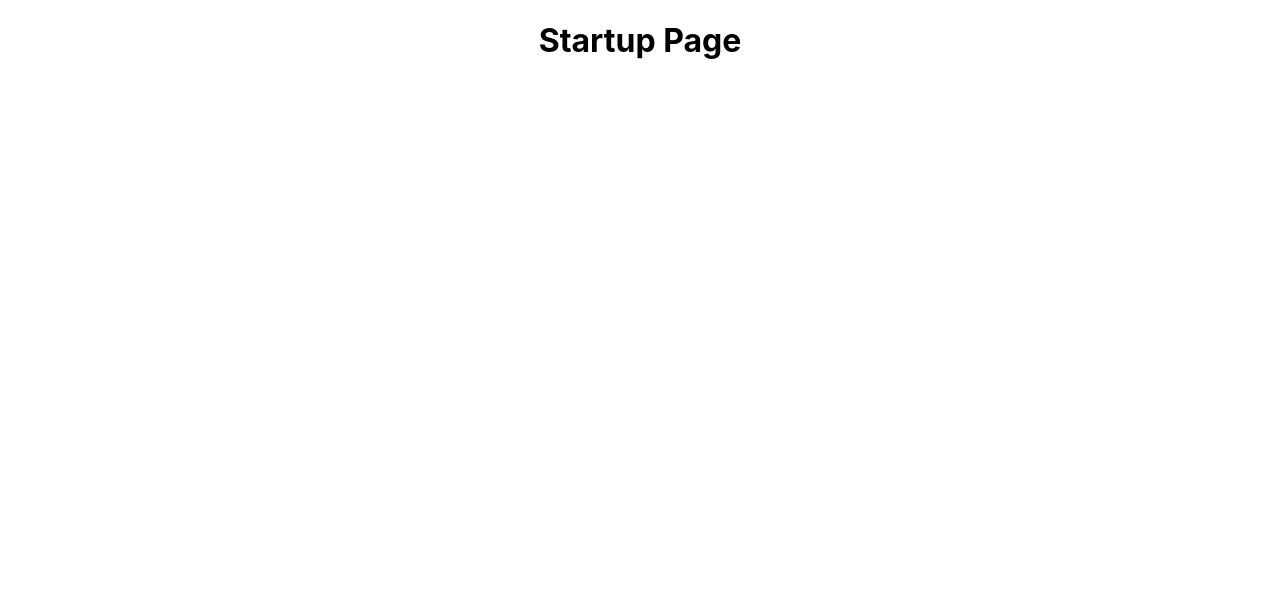
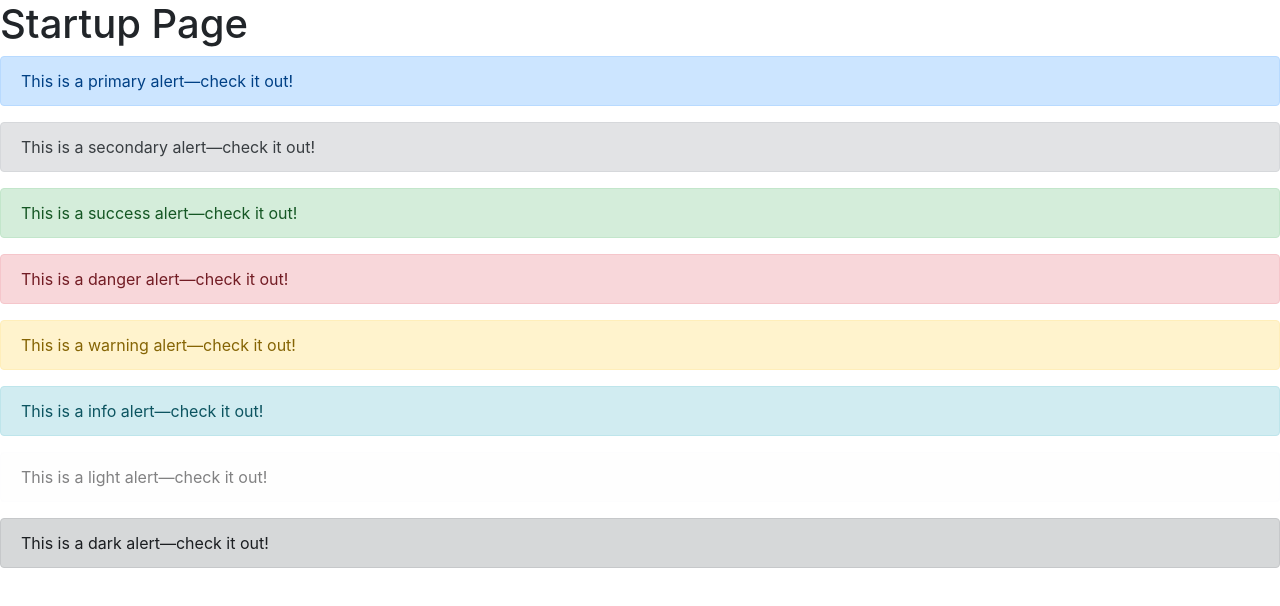
Before and after one commit to kamilkodzi/landingPage, a React (Create React App) app: page / in a window 1280 px wide. Shown: the top 606 px of the page. Built offline with nearby package versions, Linux system fonts and the light colour scheme.

Commit message:
bootstrap added and theme chaged in to solar

```diff
--- a/package.json
+++ b/package.json
@@ -6,7 +6,9 @@
     "@testing-library/jest-dom": "^4.2.4",
     "@testing-library/react": "^9.3.3",
     "@testing-library/user-event": "^7.1.2",
+    "bootstrap": "^4.4.1",
     "react": "^16.12.0",
+    "react-bootstrap": "^1.0.0-beta.16",
     "react-dom": "^16.12.0",
     "react-scripts": "3.3.0"
   },
--- a/src/App.js
+++ b/src/App.js
@@ -1,11 +1,27 @@
 import React from 'react';
-import logo from './logo.svg';
 import './App.css';
+import Alert from 'react-bootstrap/Alert'
 
 function App() {
   return (
-    <div className="App">
+    <div>
     <h1>Startup Page</h1>
+    {
+      [
+        'primary',
+        'secondary',
+        'success',
+        'danger',
+        'warning',
+        'info',
+        'light',
+        'dark',
+      ].map((variant, idx) => (
+        <Alert key={idx} variant={variant}>
+          This is a {variant} alert—check it out!
+        </Alert>
+      ))
+    }
     </div>
   );
 }
--- a/src/index.js
+++ b/src/index.js
@@ -1,12 +1,8 @@
 import React from 'react';
 import ReactDOM from 'react-dom';
+import 'bootstrap/dist/css/bootstrap.min.css'
 import './index.css';
 import App from './App';
-import * as serviceWorker from './serviceWorker';
+
 
 ReactDOM.render(<App />, document.getElementById('root'));
-
-// If you want your app to work offline and load faster, you can change
-// unregister() to register() below. Note this comes with some pitfalls.
-// Learn more about service workers: https://bit.ly/CRA-PWA
-serviceWorker.unregister();
```
Also changed, not shown: 1 other file (tests, documents, lock files or other folders).
